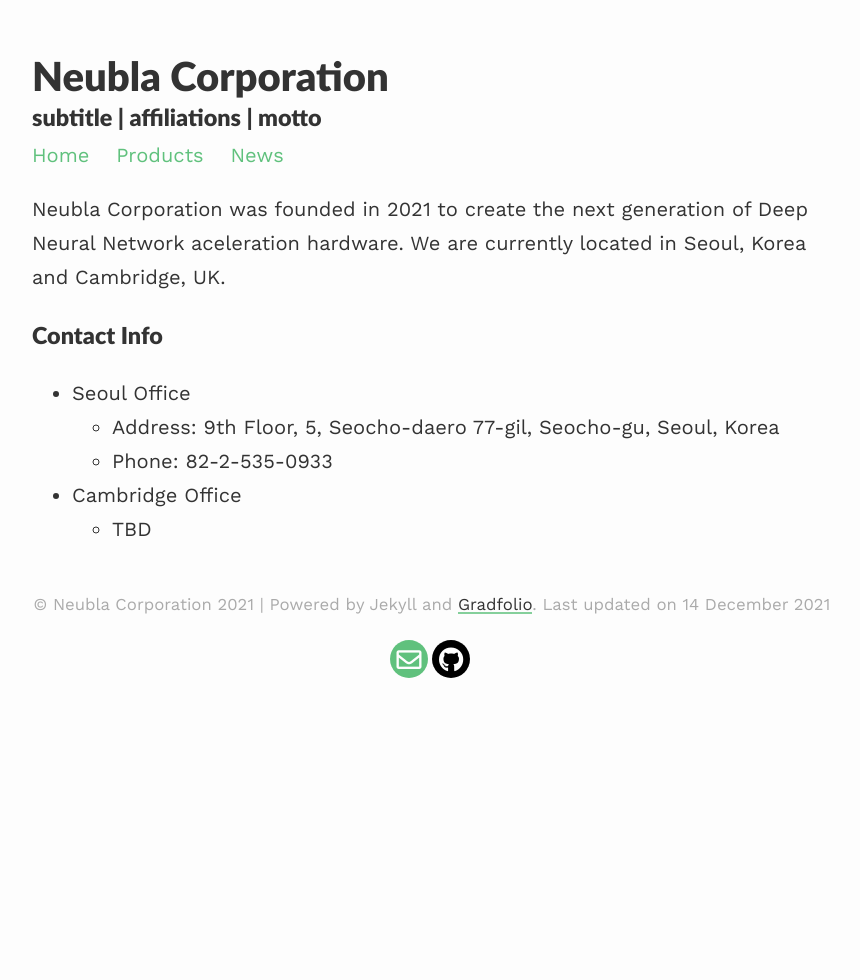
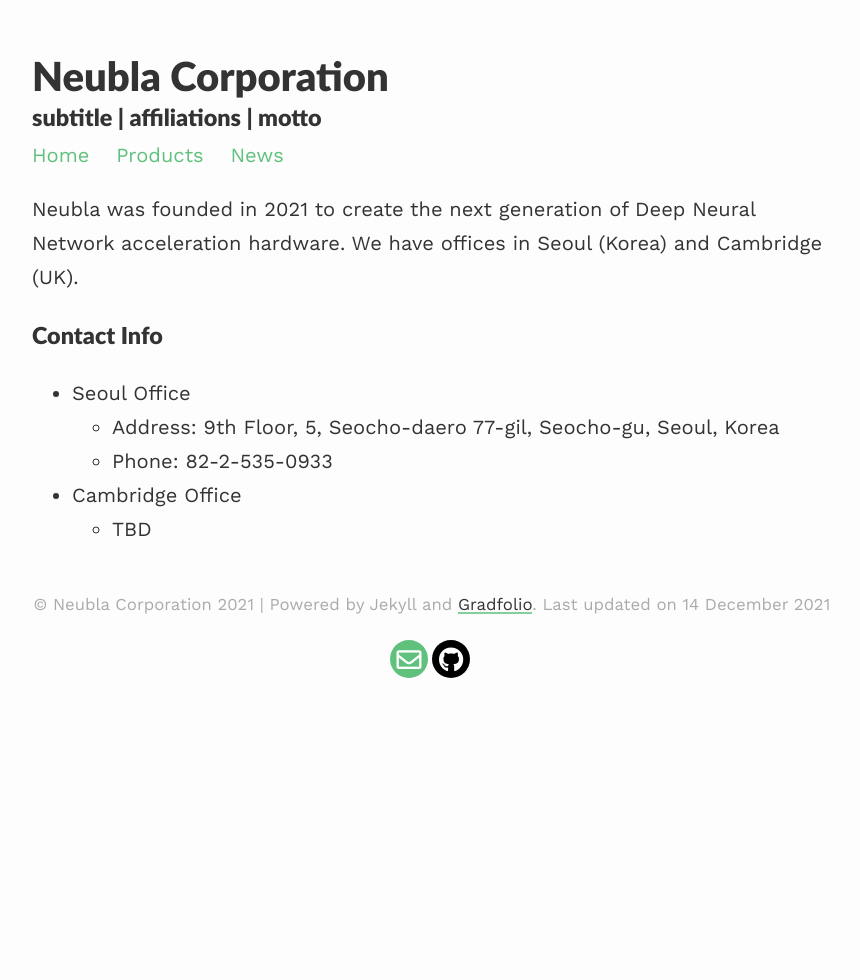
Before and after one commit to NeublaCorp/neublacorp.github.io, a Jekyll site: the page built from index.md, in a window 1280 px wide. Shown: the whole page, without its empty margins (208-1068 px from the left). Built offline with Jekyll 4.4.1, drawn with Linux system fonts in a browser that asks for light colours; nearby versions of some CDN libraries.

Commit message:
Fix error in index

```diff
--- a/index.md
+++ b/index.md
@@ -6,9 +6,8 @@
 published: true
 ---
 
-Neubla Corporation was founded in 2021 to
-create the next generation of Deep Neural Network aceleration hardware.
-We are currently located in Seoul, Korea and Cambridge, UK.
+Neubla was founded in 2021 to create the next generation of Deep Neural Network
+acceleration hardware. We have offices in Seoul (Korea) and Cambridge (UK).
 
 ### Contact Info
 
```
